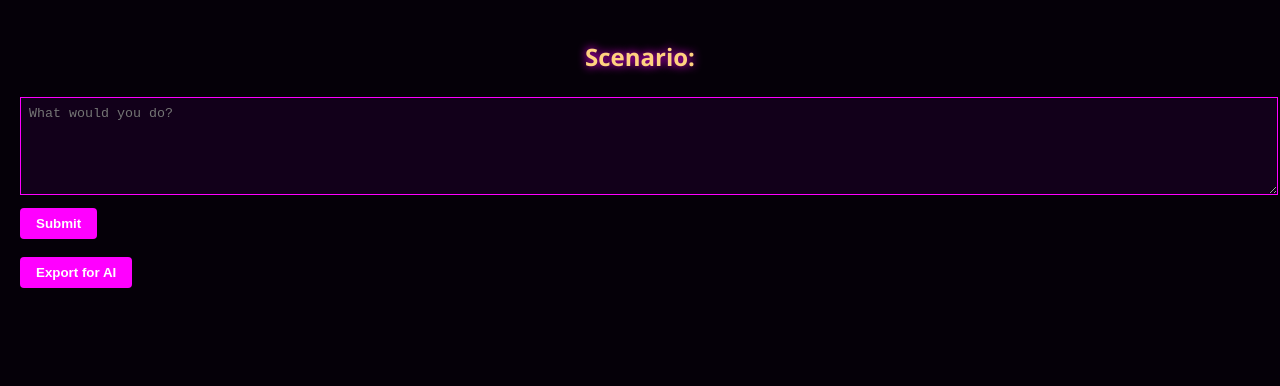
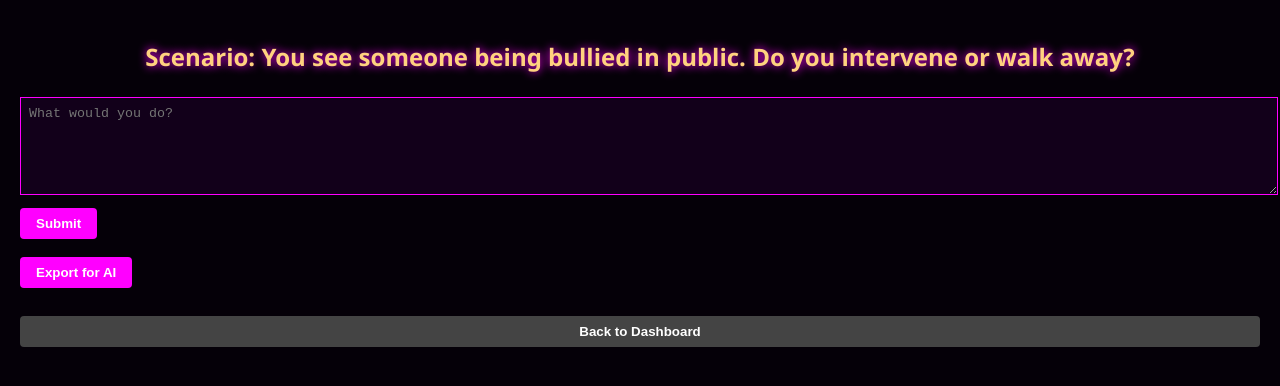
Before and after one commit to harperxj2-cell/bdbrokenbrain, a plain HTML site: page scenarios.html in a window 1280 px wide. Drawn offline with Linux system fonts and the light colour scheme.

Commit message:
Update scenarios.html

```diff
--- a/scenarios.html
+++ b/scenarios.html
@@ -41,6 +41,15 @@
       color: #8cff8c;
       font-size: 0.9rem;
     }
+    .buttons {
+      margin-top: 20px;
+      display: flex;
+      gap: 10px;
+    }
+    .back-btn {
+      background: #444;
+      flex: 1;
+    }
   </style>
 </head>
 <body>
@@ -49,6 +58,10 @@
   <button onclick="submitResponse()">Submit</button>
   <div id="feedback" class="feedback"></div>
   <button onclick="exportData()">Export for AI</button>
+
+  <div class="buttons">
+    <button class="back-btn" onclick="goBack()">Back to Dashboard</button>
+  </div>
 
   <script>
     const scenarios = [
@@ -61,7 +74,7 @@
       {prompt: "You feel overwhelmed by a task. Do you ask for help or keep going alone?", ideal: "Ask for help—builds collaboration and resilience."},
       {prompt: "You witness a minor accident. What’s your first reaction?", ideal: "Check for injuries and call for help—shows quick thinking and care."},
       {prompt: "You’re offered a favor you can’t repay. Do you accept?", ideal: "Accept graciously and offer thanks—demonstrates humility and gratitude."},
-  {prompt: "You feel unfairly blamed for something. How do you respond?", ideal: "Stay calm and explain your side—promotes fairness and self-respect."}
+      {prompt: "You feel unfairly blamed for something. How do you respond?", ideal: "Stay calm and explain your side—promotes fairness and self-respect."},
       {prompt: "You’re feeling drained but have important tasks to finish. Do you push through or take a break?", ideal: "Take a short break to recharge—balances productivity and self-care."},
       {prompt: "A friend pressures you to do something you’re uncomfortable with. How do you respond?", ideal: "Politely say no and explain your boundaries—shows assertiveness and self-respect."},
       {prompt: "You have a disagreement with a family member. Do you argue or try to listen?", ideal: "Listen first, then share your perspective—fosters empathy and resolution."},
@@ -72,9 +85,7 @@
       {prompt: "You feel jealous of a friend’s success. How do you handle it?", ideal: "Acknowledge your feelings and celebrate their success—promotes self-awareness and positivity."},
       {prompt: "You’re asked to join a group activity you’re not interested in. Do you decline or participate?", ideal: "Decline politely—honors your boundaries and honesty."},
       {prompt: "You make a mistake at work. Do you hide it or admit it?", ideal: "Admit it and offer to fix it—demonstrates integrity and accountability."}
-
     ];
-
     let data = JSON.parse(localStorage.getItem('scenarios')) || [];
     function showPrompt() {
       document.getElementById('prompt').textContent = scenarios[data.length % scenarios.length].prompt;
@@ -96,6 +107,9 @@
       a.download = 'scenarios.json';
       a.click();
     }
+    function goBack() {
+      window.location.href = 'index.html';
+    }
     showPrompt();
   </script>
 </body>
```
Lines whose indentation alone changed are shown as unchanged.
